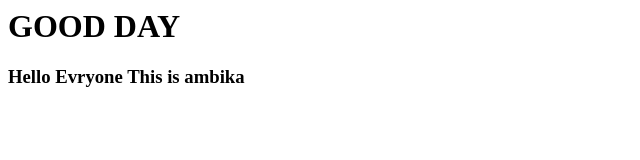
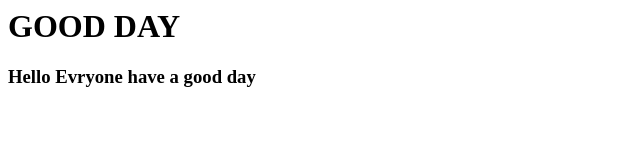
Before and after one commit to Ambika123T/Project4, a plain HTML site: page index.html in a window 1280 px wide. Shown: the full height of the page, 0-640 px from the left. Drawn offline with Linux system fonts and the light colour scheme.

Commit message:
Update index.html

```diff
--- a/index.html
+++ b/index.html
@@ -4,6 +4,6 @@
     </head>
 <body>
         <h1>GOOD DAY</h1>
-        <h3>Hello Evryone This is ambika</h3>
+        <h3>Hello Evryone have a good day</h3>
 </body>
 </html>
```
